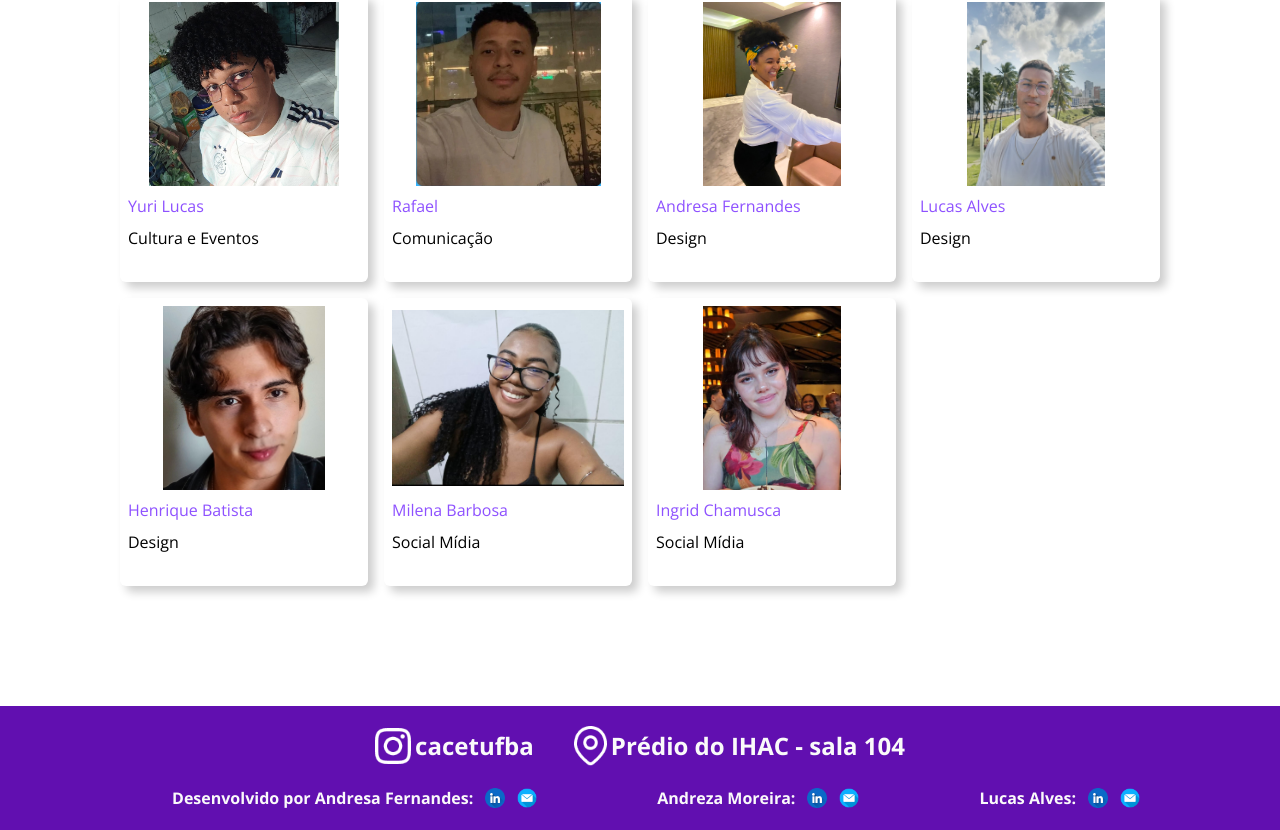
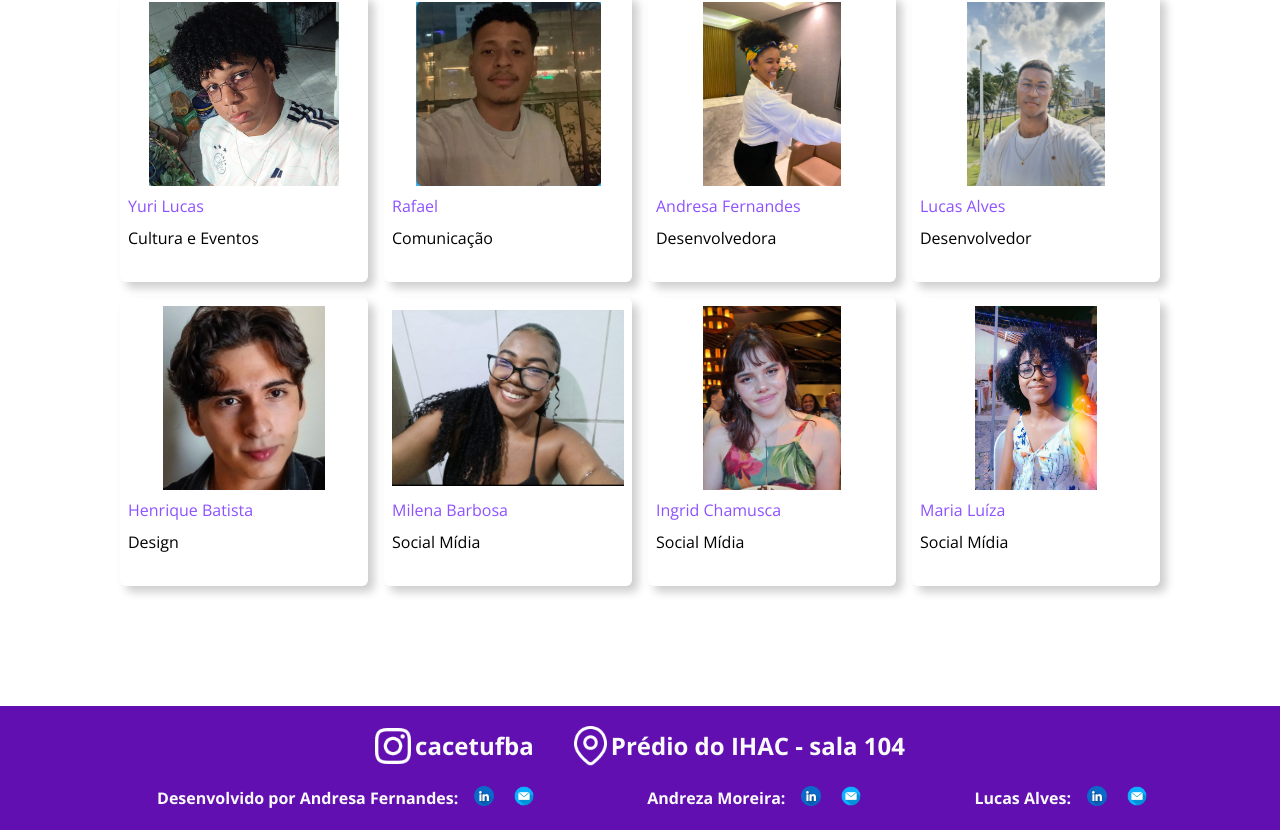
Before and after one commit to cacetufba/gestao-nina-silva, an Angular app: page /membros in a window 1280 px wide. Shown: the part 1466-2296 px from the top of the page. Built offline with nearby package versions, Linux system fonts and the light colour scheme.

Commit message:
adcionando mais membros

```diff
--- a/src/app/app.html
+++ b/src/app/app.html
@@ -16,26 +16,26 @@
     </a>
     </div>
 
-    <div class="flex  mt-5 md:ml-10 justify-evenly">
-      <div class="flex   md:gap-1 items-center" >
+    <div class="flex flex-col mt-5 ml-10 justify-start md:flex-row md:justify-evenly">
+      <div class="flex flex-row md:gap-1 " >
       <p class="text-zinc-50 font-open font-bold text-xs lg:text-base">Desenvolvido por Andresa Fernandes:</p>
 
-      <a  href="https://www.linkedin.com/in/andresa-fernandes-9271ba1ba?utm_source=share_via&utm_content=profile&utm_medium=member_android" target="_blank" rel="noopener noreferrer"> <img src="assets/linkedin.png" class="w-5 h-5  lg:ml-2" alt="ícone branco de localização"></a>
-     <a  href=" andresa.ifba@gmail.com" target="_blank" rel="noopener noreferrer"> <img src="assets/e-mail.png" class="w-5  h-5 md:ml-2 mr-2" alt="ícone branco de localização"></a>
+      <a  href="https://www.linkedin.com/in/andresa-fernandes-9271ba1ba?utm_source=share_via&utm_content=profile&utm_medium=member_android" target="_blank" rel="noopener noreferrer"> <img src="assets/linkedin.png" class="w-5 h-5 ml-3" alt="ícone branco de localização"></a>
+     <a  href=" andresa.ifba@gmail.com" target="_blank" rel="noopener noreferrer"> <img src="assets/e-mail.png" class="w-5  h-5 ml-4 mr-4" alt="ícone branco de localização"></a>
       </div>
-      <div class="flex  items-center md:gap-1">
+      <div class="flex   md:gap-1">
       <p class="text-zinc-50 font-open font-bold text-xs lg:text-base">Andreza Moreira:</p>
 
-      <a  href="https://www.linkedin.com/in/andreza-moreira?utm_source=share_via&utm_content=profile&utm_medium=member_android" target="_blank" rel="noopener noreferrer"> <img src="assets/linkedin.png" class="w-5 h-5 lg:ml-2" alt="ícone branco de localização"></a>
-     <a  href="andrezamor3ira@gmail.com" target="_blank" rel="noopener noreferrer"> <img src="assets/e-mail.png" class="w-5 h-5 md:ml-2 mr-2 " alt="ícone branco de localização"></a>
+      <a  href="https://www.linkedin.com/in/andreza-moreira?utm_source=share_via&utm_content=profile&utm_medium=member_android" target="_blank" rel="noopener noreferrer"> <img src="assets/linkedin.png" class="w-5 h-5  ml-3" alt="ícone branco de localização"></a>
+     <a  href="andrezamor3ira@gmail.com" target="_blank" rel="noopener noreferrer"> <img src="assets/e-mail.png" class="w-5 h-5 ml-4 mr-4 " alt="ícone branco de localização"></a>
       </div>
 
 
-      <div class="flex  items-center md:gap-1 ">
+      <div class="flex md:gap-1 ">
       <p class="text-zinc-50 font-open font-bold text-xs lg:text-base">Lucas Alves:</p>
 
-      <a  href="https://www.linkedin.com/in/lucasac-dev/" target="_blank" rel="noopener noreferrer"> <img src="assets/linkedin.png" class="w-5 h-5 lg:ml-2" alt="ícone branco de localização"></a>
-     <a  href="" target="_blank" rel="noopener noreferrer"> <img src="assets/e-mail.png" class="w-5  h-5 md:ml-2 mr-2" alt="ícone branco de localização"></a>
+      <a  href="https://www.linkedin.com/in/lucasac-dev/" target="_blank" rel="noopener noreferrer"> <img src="assets/linkedin.png" class="w-5 h-5 ml-3" alt="ícone branco de localização"></a>
+     <a  href="" target="_blank" rel="noopener noreferrer"> <img src="assets/e-mail.png" class="w-5  h-5 ml-4 mr-4 " alt="ícone branco de localização"></a>
       </div>
     </div>
 
--- a/src/app/shared/card-membros/card-membros.ts
+++ b/src/app/shared/card-membros/card-membros.ts
@@ -82,7 +82,7 @@ export class CardMembros {
     },
     {
       nome: 'Andreza Moreira',
-      cargo: 'Comunicação',
+      cargo: 'Design',
       area: 'comunicacao',
       foto: 'assets/WhatsApp Image 2026-02-23 at 13.43.22 1.png',
     },
@@ -123,14 +123,14 @@ export class CardMembros {
 
          {
       nome: 'Andresa Fernandes',
-      cargo: 'Design',
+      cargo: 'Desenvolvedora',
       area: 'comunicacao',
       foto: 'assets/andresa.jpeg',
     },
 
         {
       nome: 'Lucas Alves',
-      cargo: 'Design',
+      cargo: 'Desenvolvedor',
       area: 'comunicacao',
       foto: 'assets/lucasA.jpeg',
     },
@@ -155,6 +155,13 @@ export class CardMembros {
       area: 'comunicacao',
       foto: 'assets/ingrid.jpeg',
     },
+
+         {
+      nome: 'Maria Luíza',
+      cargo: 'Social Mídia',
+      area: 'comunicacao',
+      foto: 'assets/maria.jpeg',
+    }
   ];
 
   readonly membrosFiltrados = computed(() => {
```
Also changed, not shown: public/assets/maria.jpeg (added).
